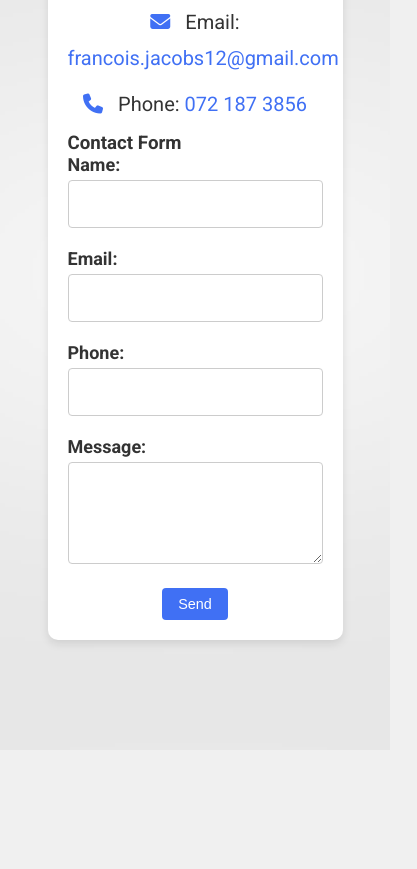
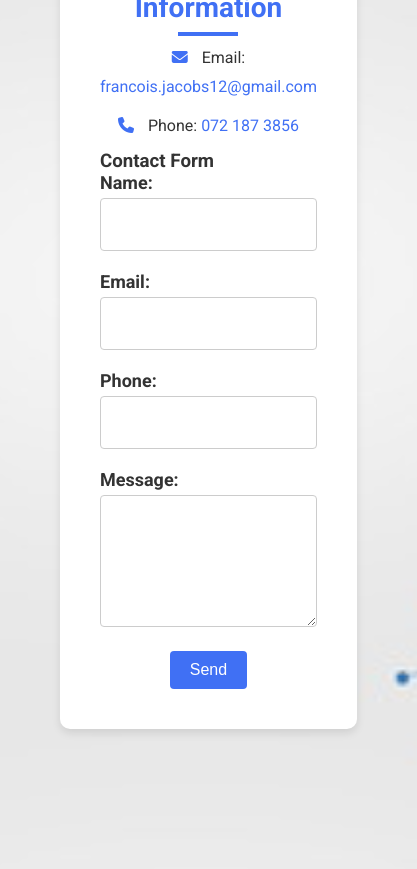
Before and after one commit to impie0/My-Cv, a plain HTML site: page contacts.html in a window 390 px wide. Shown: the part 142-1011 px from the top of the page, 417 px wide, since content can reach past the window. Before the commit the page ends 892 px from the top, so only its background shows below. Drawn offline with Linux system fonts and the light colour scheme.

Commit message:
Phone version2.1

```diff
--- a/contact.css
+++ b/contact.css
@@ -127,36 +127,6 @@ button:hover {
     color: #fff; /* Ensure text color remains white */
 }
 
-/* Media Queries for Mobile Responsiveness */
-@media (max-width: 768px) {
-    .container {
-        width: 90%;
-        padding: 10px;
-    }
-
-    .section {
-        padding: 20px;
-    }
-
-    .section-title {
-        font-size: 2em;
-    }
-
-    .contact-info {
-        font-size: 1em;
-    }
-
-    .form-group input,
-    .form-group textarea {
-        font-size: 0.9em;
-    }
-
-    button {
-        padding: 8px 16px;
-        font-size: 0.9em;
-    }
-}
-
 /* Media query for larger screens */
 @media (min-width: 1024px) {
     .container {
@@ -171,3 +141,28 @@ button:hover {
         font-size: 20px; /* Increase the font size for the button on larger screens */
     }
 }
+
+/* Media query for smaller screens */
+@media (max-width: 600px) {
+    .section-title {
+        font-size: 28px; /* Decrease the font size for the title on smaller screens */
+    }
+
+    .contact-info p {
+        font-size: 16px; /* Decrease the font size for contact info on smaller screens */
+    }
+
+    label {
+        font-size: 16px; /* Decrease the font size for labels on smaller screens */
+    }
+
+    input, textarea {
+        font-size: 16px; /* Decrease the font size for input and textarea on smaller screens */
+        padding: 10px; /* Decrease the padding for input and textarea on smaller screens */
+    }
+
+    button {
+        font-size: 16px; /* Decrease the font size for the button on smaller screens */
+        padding: 10px 20px; /* Decrease the padding for the button on smaller screens */
+    }
+}
--- a/styles.css
+++ b/styles.css
@@ -217,4 +217,10 @@ p {
     p {
         font-size: 18px;
     }
+
+    /* Adjust background image for mobile view */
+    body {
+        background: url('background-image-phone.jpg') no-repeat center center fixed;
+        background-size: cover; /* Ensure the background image covers the entire screen */
+    }
 }
```
Also changed, not shown: background-image-phone.jpg (added).
